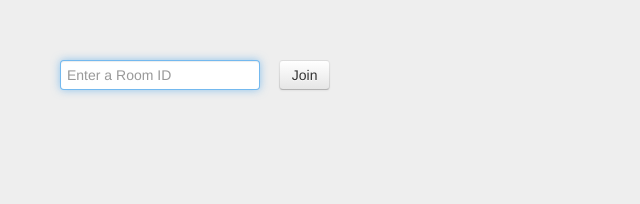
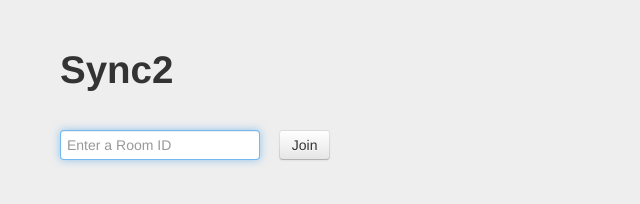
Before and after one commit to flesch/sync2, a website: page public/index.html in a window 1280 px wide. Shown: the top 204 px of the page, without its empty margins (0-640 px from the left). Drawn offline with nearby package versions, Linux system fonts and the light colour scheme.

Commit message:
Changing project name.

```diff
--- a/public/index.html
+++ b/public/index.html
@@ -3,7 +3,7 @@
 <head>
 <meta charset="utf-8" />
 <meta http-equiv="X-UA-Compatible" content="IE=edge,chrome=1" />
-<title>SyncPeek</title>
+<title>Sync2</title>
 <meta name="viewport" content="width=device-width, initial-scale=1.0">
 <link href="css/bootstrap.min.css" rel="stylesheet" media="screen" />
 <link href="css/bootstrap-responsive.css" rel="stylesheet" />
@@ -11,9 +11,12 @@
 body { background:#eee; }
 form { margin:50px; padding:10px; }
 #room { margin:0; width:100%; }
+h1 { margin:50px 0 -20px 60px; }
 </style>
 </head>
 <body>
+
+<h1>Sync2</h1>
 
 <form class="row-fluid" id="nav">
   <div class="span2">
```
Also changed, not shown: package.json (+5 -5 lines), public/app.html (+1 -1 lines), public/blank.html (+1 -1 lines).
